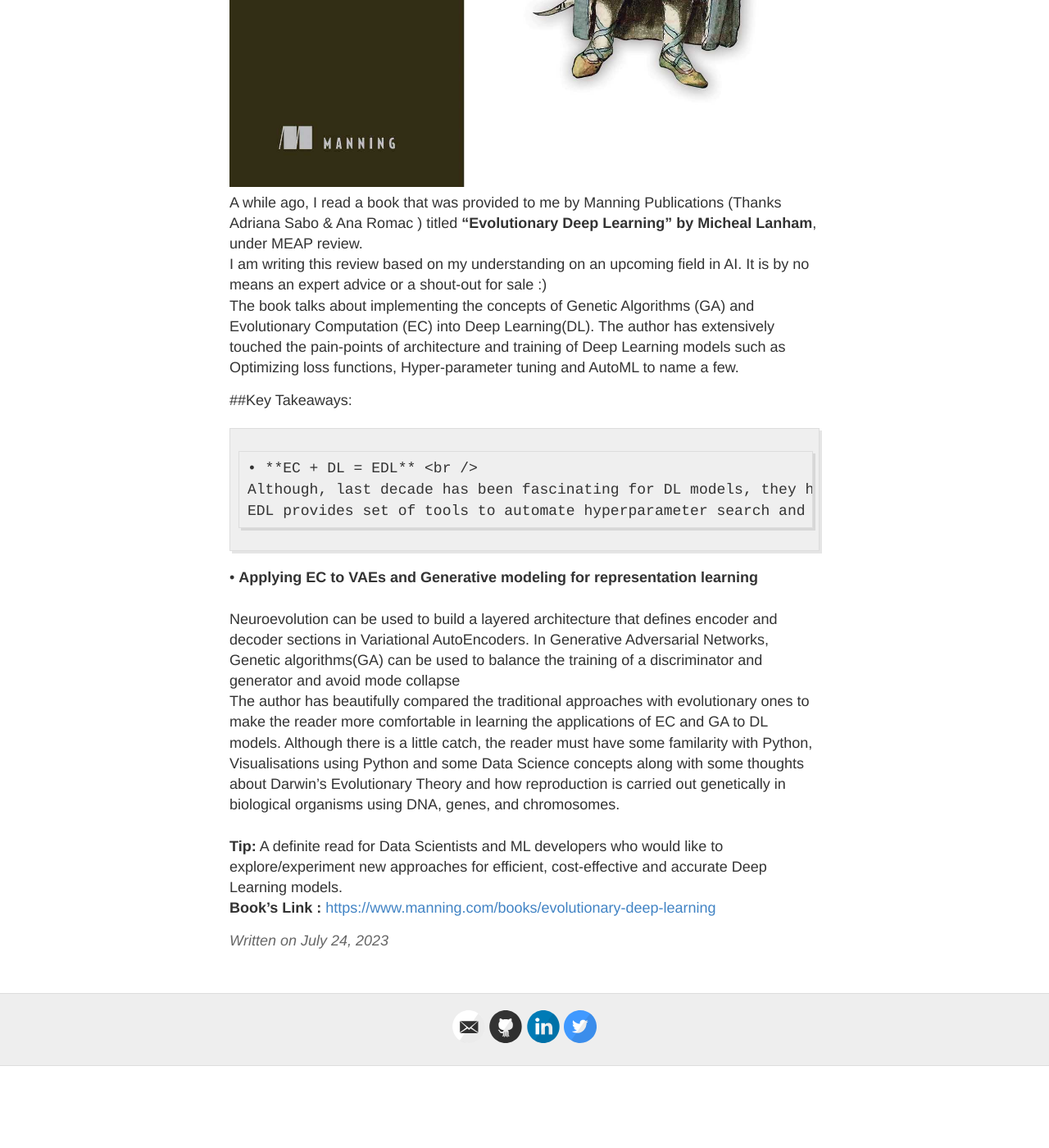
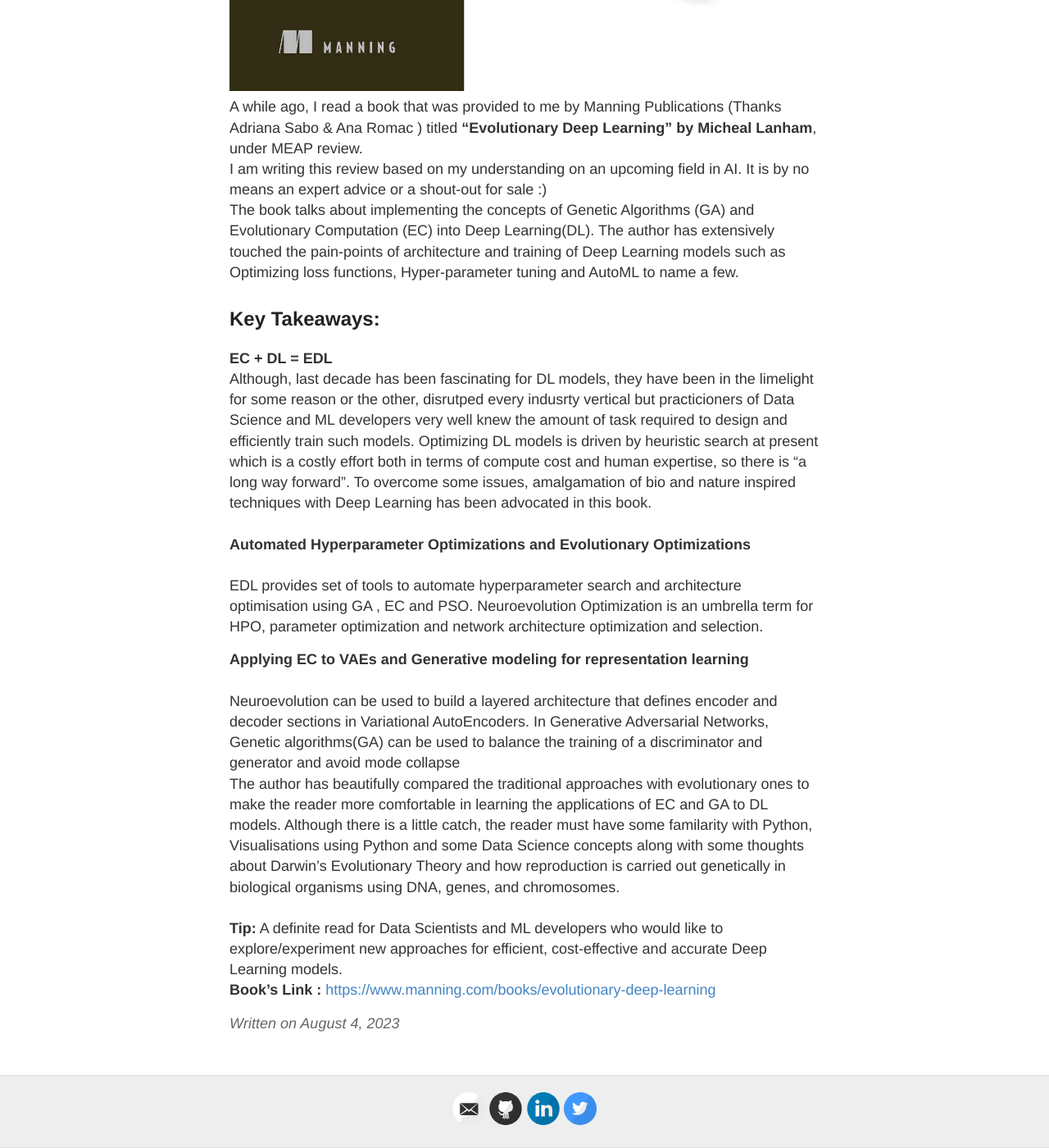
Before and after one commit to techrajk/techrajk.github.io, a Jekyll site: the page built from _posts/2023-7-24-Book-review.md, in a window 1280 px wide and 1400 px high, scrolled down 957 px. Shown: the whole window at 82% size. Built offline with Jekyll 4.4.1, drawn with Linux system fonts in a browser that asks for light colours; our own code applies the rules of GitHub Pages for plain Markdown files; before the commit the page ends 2257 px from its top, so only the background shows below that; some of the changed text lies outside the part shown.

Commit message:
Add files via upload

```diff
--- a/_posts/2023-7-24-Book-review.md
+++ b/_posts/2023-7-24-Book-review.md
@@ -1,4 +1,4 @@
-B---
+---
 layout: post
 title: Book Review: Evolutionary Deep Learning by Micheal Lanham (Manning Publications , 2023)
 comments: false
@@ -10,23 +10,23 @@
 <br />
 The book talks about implementing the concepts of Genetic Algorithms (GA) and Evolutionary Computation (EC) into Deep Learning(DL). The author has extensively touched the pain-points of architecture and training of Deep Learning models such as Optimizing loss functions, Hyper-parameter tuning and AutoML to name a few.
 
-##Key Takeaways:
+## Key Takeaways:
 
-    • **EC + DL = EDL**
+**EC + DL = EDL**
 <br />
 	Although, last decade has been fascinating for DL models, they have been in the limelight	for some  reason or the other, disrutped every indusrty vertical but practicioners of Data 	Science and ML developers very well knew the amount of task required to design and 	efficiently train such models. Optimizing DL models is driven by heuristic search at present 	which is a costly effort both in terms of compute cost and human expertise, so there is “a 	long way forward”. To overcome some issues, amalgamation of bio and nature inspired 	techniques with Deep Learning has been advocated  in this book.
 <br />
-   • **Automated Hyperparameter Optimizations and Evolutionary Optimizations**
+**Automated Hyperparameter Optimizations and Evolutionary Optimizations**
  <br />
 	EDL provides set of tools to automate hyperparameter search and architecture optimisation 	using GA , EC and PSO. Neuroevolution Optimization is an umbrella term for HPO, 	parameter optimization and network architecture optimization and selection.
 <br />
 
-   • **Applying EC to VAEs and Generative modeling for representation learning**
+**Applying EC to VAEs and Generative modeling for representation learning**
 <br />
       Neuroevolution can be used to build a layered architecture that defines encoder and decoder sections in Variational AutoEncoders. In Generative Adversarial Networks, Genetic algorithms(GA) can be used to balance the training of a discriminator and generator and avoid mode collapse
 <br />
 The author has beautifully compared the traditional approaches with evolutionary ones to make the reader more comfortable in learning the applications of EC and GA to DL models. Although there is a little catch, the reader must have some familarity with Python, Visualisations using Python and some Data Science concepts along with some thoughts about Darwin’s Evolutionary Theory and how reproduction is carried out genetically in biological organisms using DNA, genes, and chromosomes.
 <br />
-<b>Tip:</b> A definite read for Data Scientists and ML developers who would like to explore/experiment new approaches for efficient, cost-effective and accurate Deep Learning models.
+<b>**Tip:**</b> A definite read for Data Scientists and ML developers who would like to explore/experiment new approaches for efficient, cost-effective and accurate Deep Learning models.
 <br />
 <b>**Book’s Link :**</b><a> https://www.manning.com/books/evolutionary-deep-learning</a>
```
